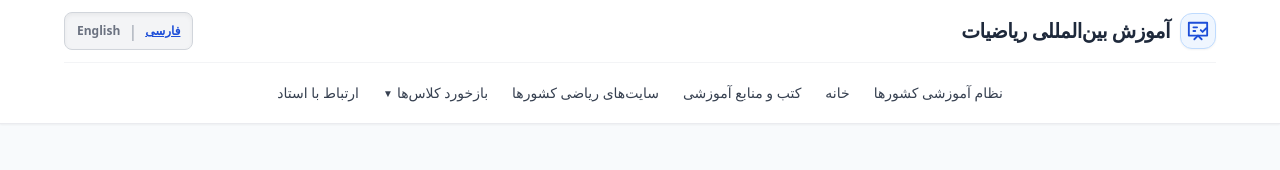
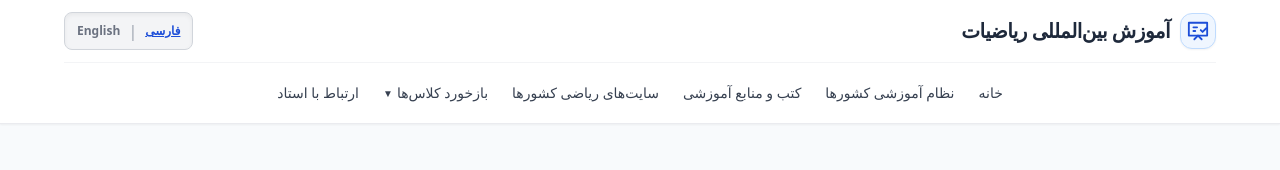
Before and after one commit to Hmohammadiz633/International-Mathematics-Site, a Next.js app: page / in a window 1280 px wide. Shown: the top 170 px of the page. Built offline with nearby package versions, Linux system fonts and the light colour scheme.

Commit message:
Update page.js

```diff
--- a/app/page.js
+++ b/app/page.js
@@ -175,22 +175,21 @@ export default function Home() {
           </div>
 
           <div className="w-full flex flex-col items-center gap-2 border-t border-gray-100 pt-3">
-            {/* دکمه‌های بالا شامل نظام آموزشی و خانه بدون آیکون در سمت راست نظام آموزشی */}
+            {/* ترتیب دکمه‌ها: خانه، نظام آموزشی، کتب و منابع آموزشی و بقیه */}
             <div className="w-full flex items-center justify-center gap-4 md:gap-6 overflow-x-auto py-2 text-xs md:text-sm font-medium text-gray-700">
+
+              <Link
+                href="/"
+                className="hover:text-blue-600 whitespace-nowrap transition-colors"
+              >
+                {isFa ? 'خانه' : 'Home'}
+              </Link>
 
               <Link
                 href="/educational-systems"
                 className="hover:text-blue-600 whitespace-nowrap transition-colors"
               >
                 {isFa ? 'نظام آموزشی کشورها' : 'Educational Systems'}
-              </Link>
-
-              {/* دکمه خانه بدون آیکون، دقیقاً سمت راست نظام آموزشی */}
-              <Link
-                href="/"
-                className="hover:text-blue-600 whitespace-nowrap transition-colors"
-              >
-                {isFa ? 'خانه' : 'Home'}
               </Link>
 
               <Link
```
